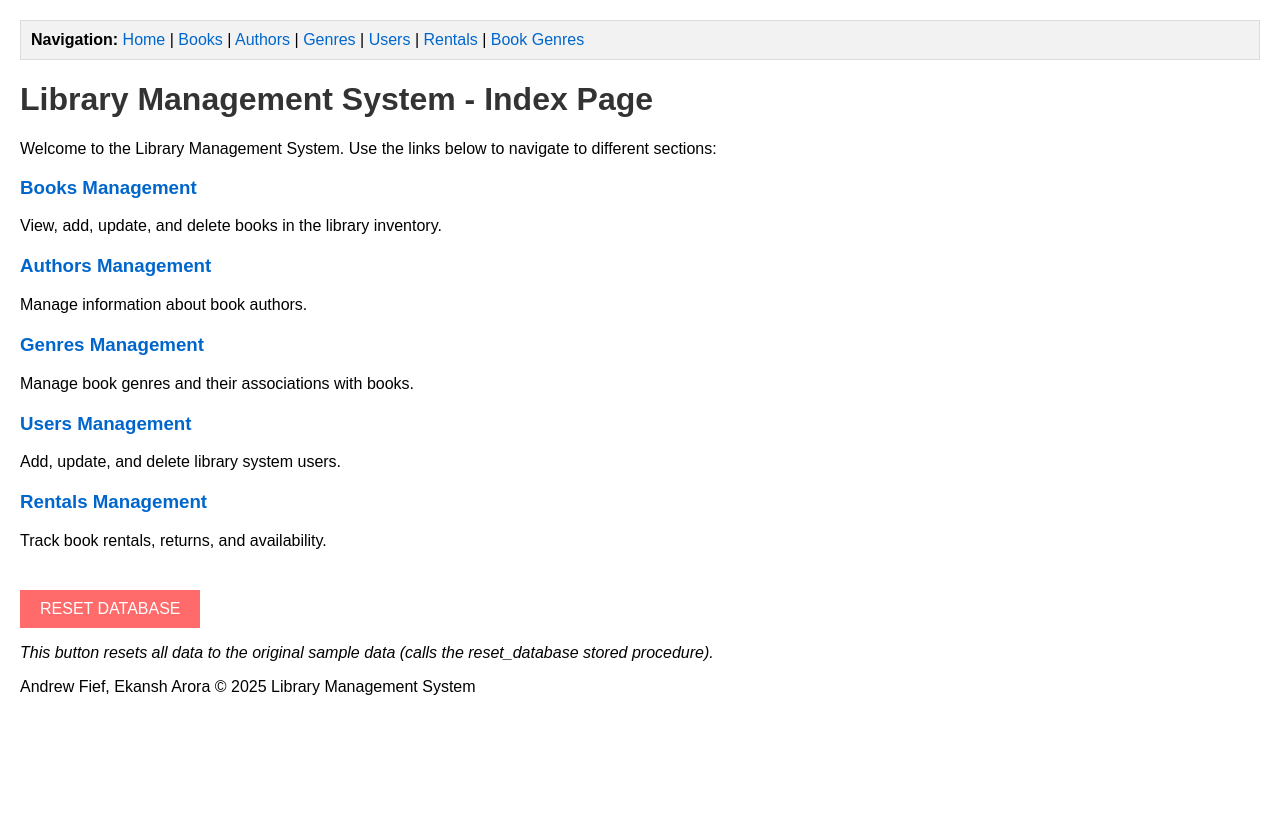
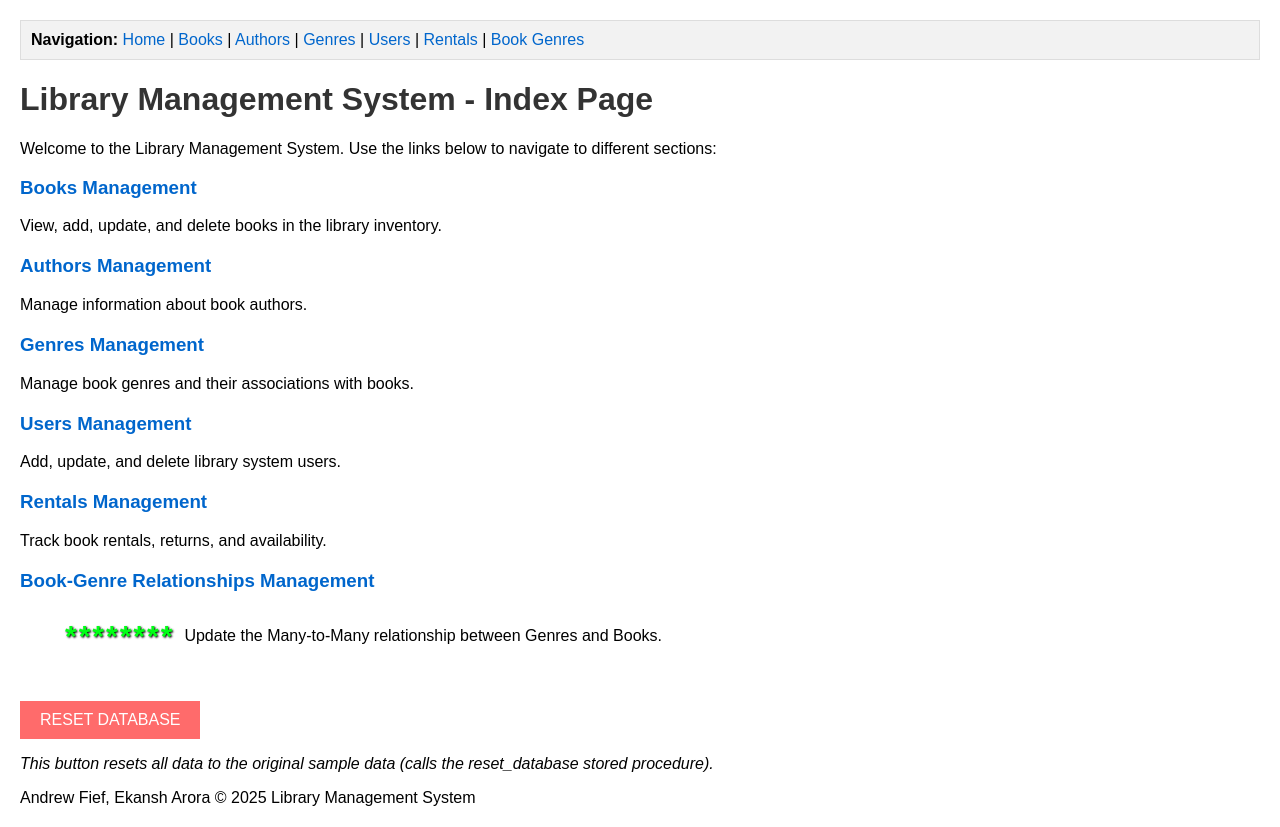
Before and after one commit to andyfief/Digital_Library, a website: page public/index.html in a window 1280 px wide. Before the commit the page ends 800 px from the top, so only its background shows below. Drawn offline with Linux system fonts and the light colour scheme.

Commit message:
added styling

```diff
--- a/public/index.html
+++ b/public/index.html
@@ -54,6 +54,21 @@
             color: #155724;
             border: 1px solid #c3e6cb;
         }
+        .explainManyToMany {
+            padding-left: 45px;
+            width: fit-content;
+            display: flex;
+            align-items: center;
+            gap: 10px;
+        }
+      .lookAtMe {
+            font-size: 30px;
+            font-weight: bold;
+            color: #00ff15;
+            letter-spacing: 2px;
+            text-shadow: 1px 1px 2px black;
+            margin: 0;
+        }
         .error {
             background-color: #f8d7da;
             color: #721c24;
@@ -102,6 +117,14 @@
         <div class="page-link">
             <h3><a href="rentals.html">Rentals Management</a></h3>
             <p>Track book rentals, returns, and availability.</p>
+        </div>
+
+        <div class="page-link">
+            <h3><a href="update_book_genres.html">Book-Genre Relationships Management</a></h3>
+            <div class="explainManyToMany">
+                <p class="lookAtMe">********</p>
+                <p class="MMDesc">Update the Many-to-Many relationship between Genres and Books.</p>
+            </div>
         </div>
     </div>
 
```
